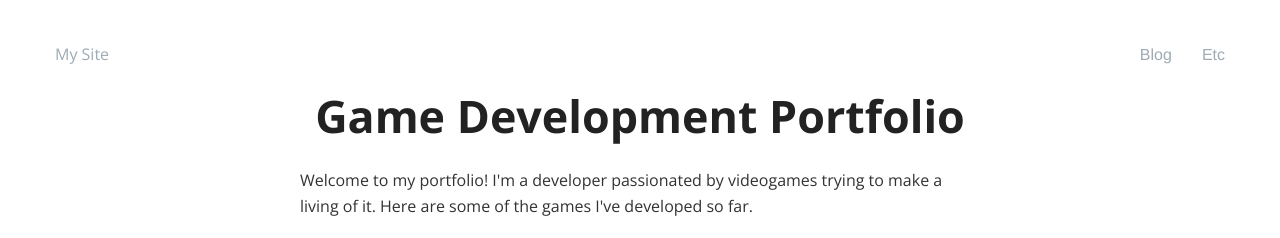
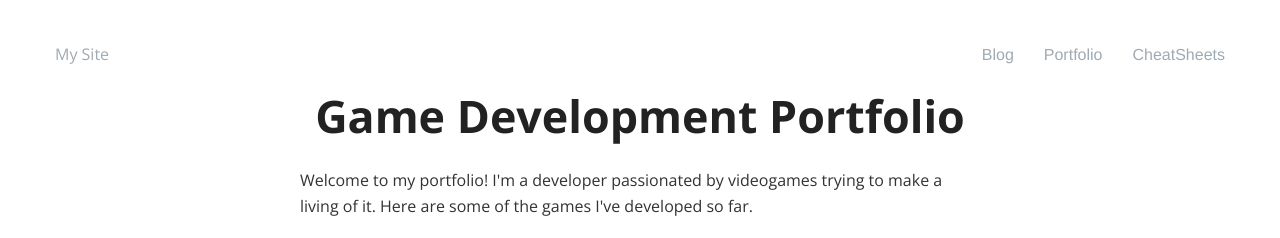
Before and after one commit to satanas/site, a Jekyll site: the page built from portfolio/index.html, in a window 1280 px wide. Shown: the top 238 px of the page. Built offline with Jekyll 4.4.1, drawn with Linux system fonts in a browser that asks for light colours; Markdown is read by kramdown in place of the engine named in the settings.

Commit message:
Render menu according menu.yml and set active class properly

```diff
--- a/_includes/navbar.html
+++ b/_includes/navbar.html
@@ -9,8 +9,13 @@
   <section class="top-bar-section">
     <!-- Right Nav Section -->
     <ul class="right">
-      <li class="active"><a href="#">Blog</a></li>
-      <li class="active"><a href="#">Etc</a></li>
+      {% for link in site.data.menu %}
+      {% if page.slug == link.name %}
+      <li class="active"><a href="#">{{ link.name }}</a></li>
+      {% else %}
+      <li><a href="#">{{ link.name }}</a></li>
+      {% endif %}
+      {% endfor %}
     </ul>
   </section>
 </nav>
```
